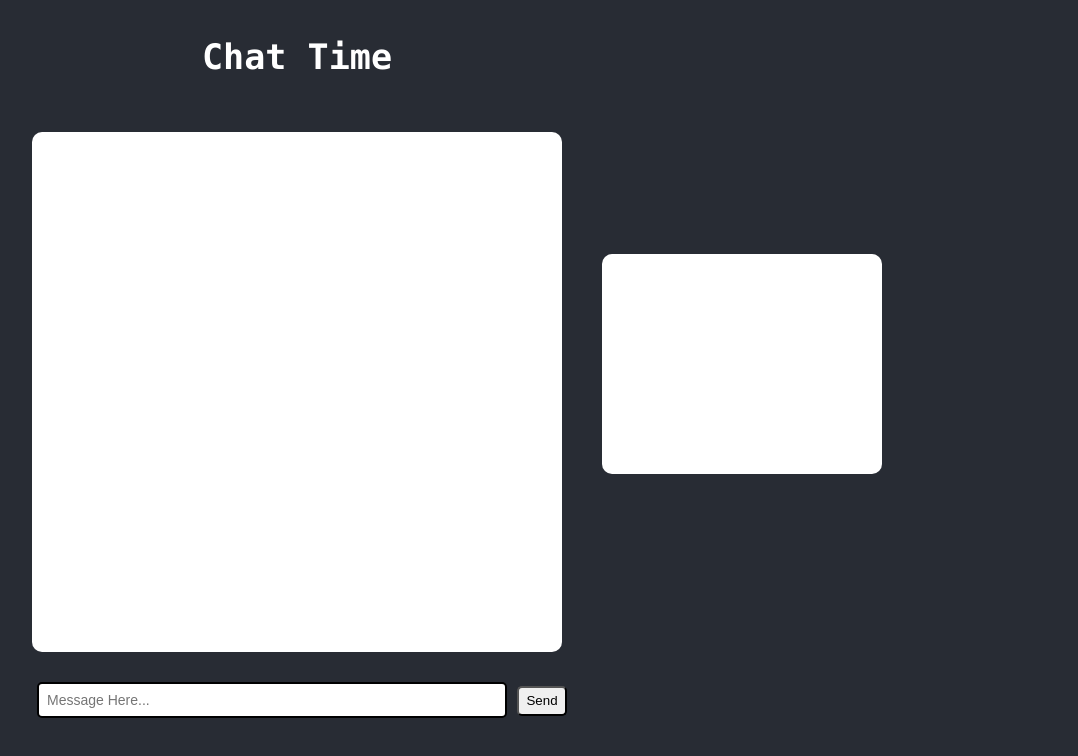
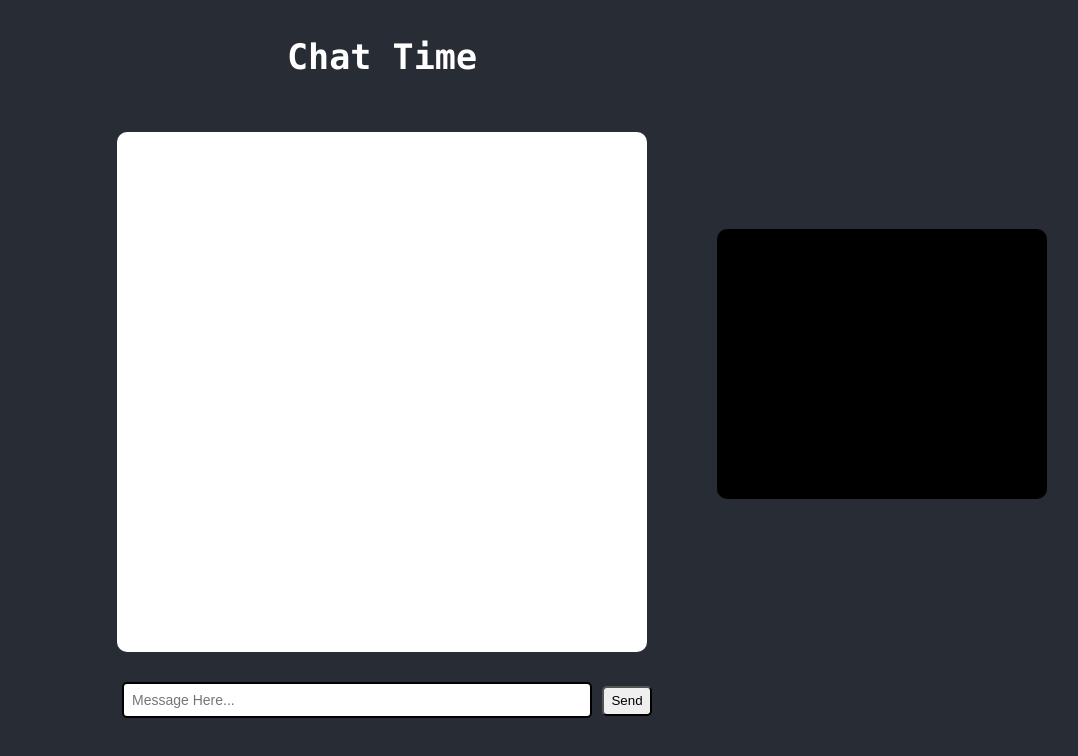
Before and after one commit to winnllam/chatbotbox, a React (Create React App) app: page / in a window 1280 px wide. Shown: the top 756 px of the page, without its empty margins (183-1261 px from the left). Built offline with nearby package versions, Linux system fonts and the light colour scheme.

Commit message:
fixed console alignment and changed to terminal colours

```diff
--- a/src/App.module.css
+++ b/src/App.module.css
@@ -15,7 +15,7 @@ p {
   height: 100%;
   display: flex;
   flex-flow: row wrap;
-  justify-content: center;
+  justify-content: flex-end;
   align-items: center;
 }
 
@@ -51,10 +51,11 @@ p {
 }
 
 .console {
-  width: 250px;
-  height: 200px;
-  margin: 20px;
-  background-color: white;
+  width: 300px;
+  height: 250px;
+  margin: 50px;
+  color: #4AF626;
+  background-color: black;
   border-radius: 10px;
   padding: 10px 15px;
   display: flex;
```
